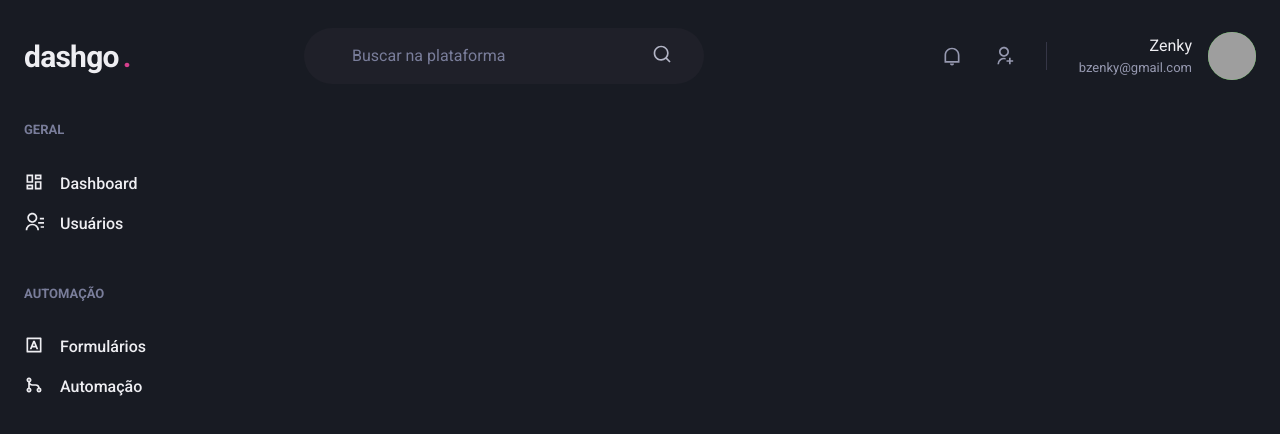
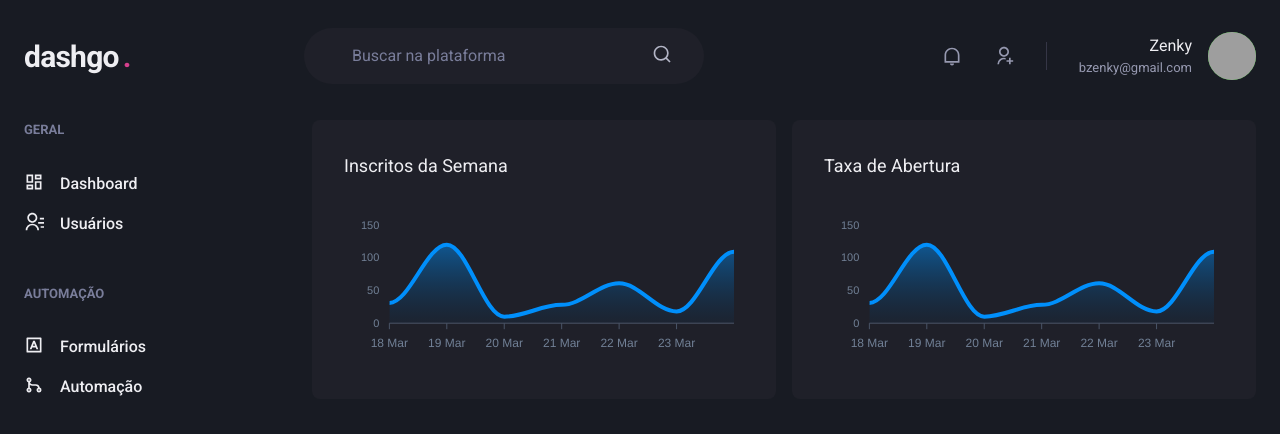
Before and after one commit to bzenky/dashgo, a Next.js app: page /dashboard in a window 1280 px wide. Shown: the top 434 px of the page. Built offline with nearby package versions, Linux system fonts and the light colour scheme; grey boxes are pictures that could not be loaded.

Commit message:
dashboard page

```diff
--- a/package.json
+++ b/package.json
@@ -12,9 +12,11 @@
     "@chakra-ui/react": "^1.7.2",
     "@emotion/react": "^11.6.0",
     "@emotion/styled": "^11.6.0",
+    "apexcharts": "^3.30.0",
     "framer-motion": "^5.3.0",
     "next": "12.0.4",
     "react": "17.0.2",
+    "react-apexcharts": "^1.3.9",
     "react-dom": "17.0.2",
     "react-icons": "^4.3.1"
   },
--- a/src/components/Sidebar.tsx
+++ b/src/components/Sidebar.tsx
@@ -3,7 +3,7 @@
 
 export function Sidebar() {
   return (
-    <Box as="aside" w="64" mr="80">
+    <Box as="aside" w="64" mr="8">
       <Stack spacing="12" align="flex-start">
         <Box>
           <Text fontWeight="bold" color="gray.400" fontSize="small">GERAL</Text>
--- a/src/pages/dashboard.tsx
+++ b/src/pages/dashboard.tsx
@@ -1,6 +1,64 @@
-import { Flex } from '@chakra-ui/react'
+import { Box, Flex, SimpleGrid, Text, theme } from '@chakra-ui/react'
+import dynamic from 'next/dynamic'
 import { Header } from "../components/Header";
 import { Sidebar } from '../components/Sidebar';
+
+const Chart = dynamic(() => import('react-apexcharts'), {
+  ssr: false,
+})
+
+const options = {
+  chart: {
+    toolbar: {
+      show: false,
+    },
+    zoom: {
+      enabled: false,
+    },
+    foreColor: theme.colors.gray[500],
+  },
+  grid: {
+    show: false,
+  },
+  dataLabels: {
+    enabled: false,
+  },
+  tooltip: {
+    enabled: false,
+  },
+  xaxis: {
+    type: 'datetime',
+    axisBorder: {
+      color: theme.colors.gray[600]
+    },
+    axisTicks: {
+      color: theme.colors.gray[600]
+    },
+    categories: [
+      '2021-03-18T00:00:00.000Z',
+      '2021-03-19T00:00:00.000Z',
+      '2021-03-20T00:00:00.000Z',
+      '2021-03-21T00:00:00.000Z',
+      '2021-03-22T00:00:00.000Z',
+      '2021-03-23T00:00:00.000Z',
+      '2021-03-24T00:00:00.000Z',
+    ],
+  },
+  fill: {
+    opacity: 0.3,
+    type: 'gradient',
+    gradient: {
+      shade: 'dark',
+      opacityFrom: 0.7,
+      opacityTo: 0.3,
+    }
+  },
+}
+
+const series = [
+  { name: 'series1', data: [31, 120, 10, 28, 61, 18, 109] }
+]
+
 
 export default function Dashboard() {
   return(
@@ -9,6 +67,28 @@
 
       <Flex w="100%" my="6" maxWidth={1480} mx="auto" px="6">
         <Sidebar />
+
+        <SimpleGrid flex="1" gap="4" minChildWidth="320px" align="flex-start" >
+          <Box
+           p="8"
+           bg="gray.800"
+           borderRadius={8}
+           pb="4"
+          >
+            <Text fontSize="lg" mb="4">Inscritos da Semana</Text>
+            <Chart options={options} series={series} type="area" height={160} />
+          </Box>
+
+          <Box
+           p="8"
+           bg="gray.800"
+           borderRadius={8}
+           pb="4"
+          >
+            <Text fontSize="lg" mb="4">Taxa de Abertura</Text>
+            <Chart options={options} series={series} type="area" height={160} />
+          </Box>
+        </SimpleGrid>
       </Flex>
     </Flex>
   )
```
Also changed, not shown: 1 other file (tests, documents, lock files or other folders).
